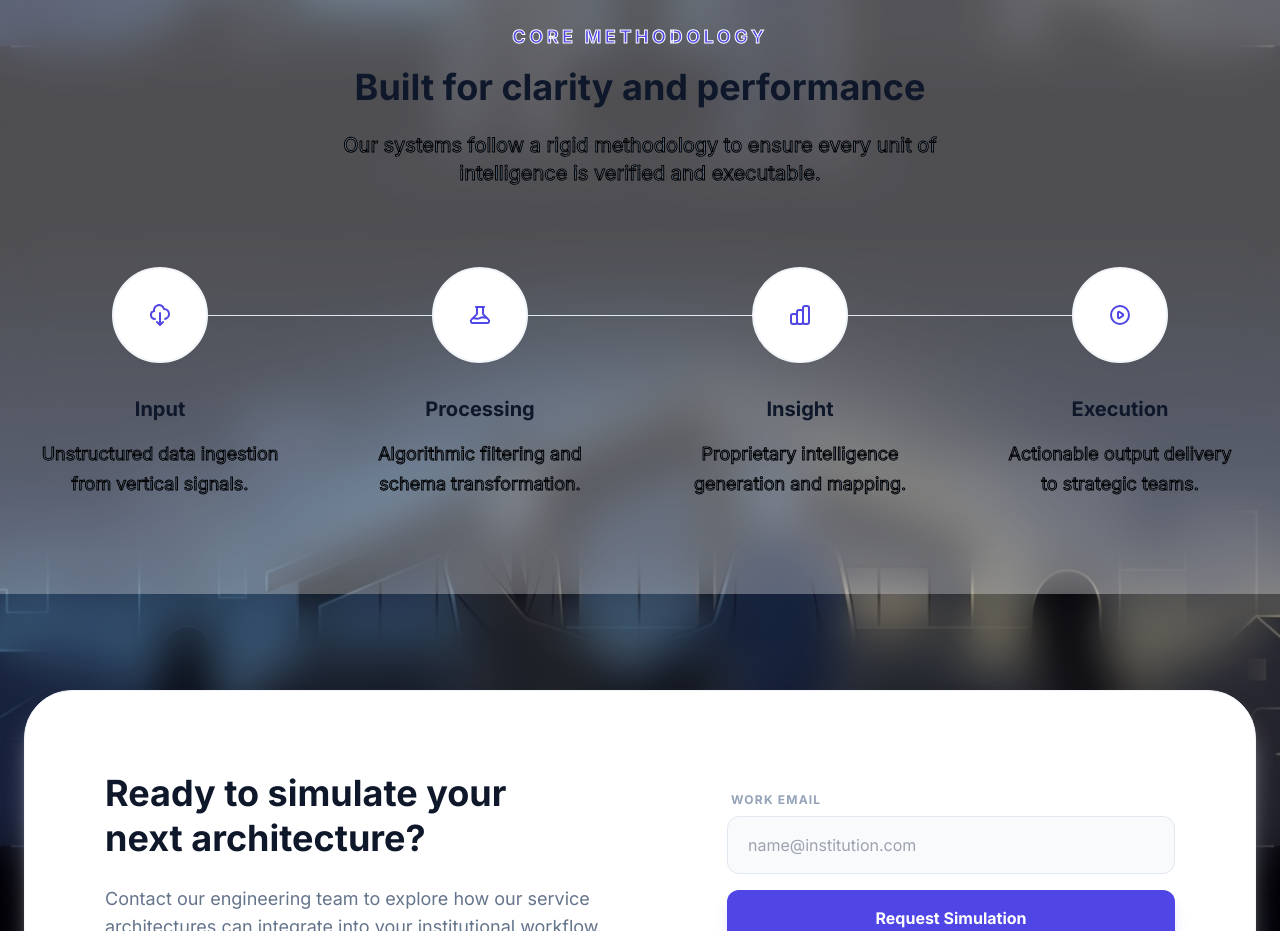
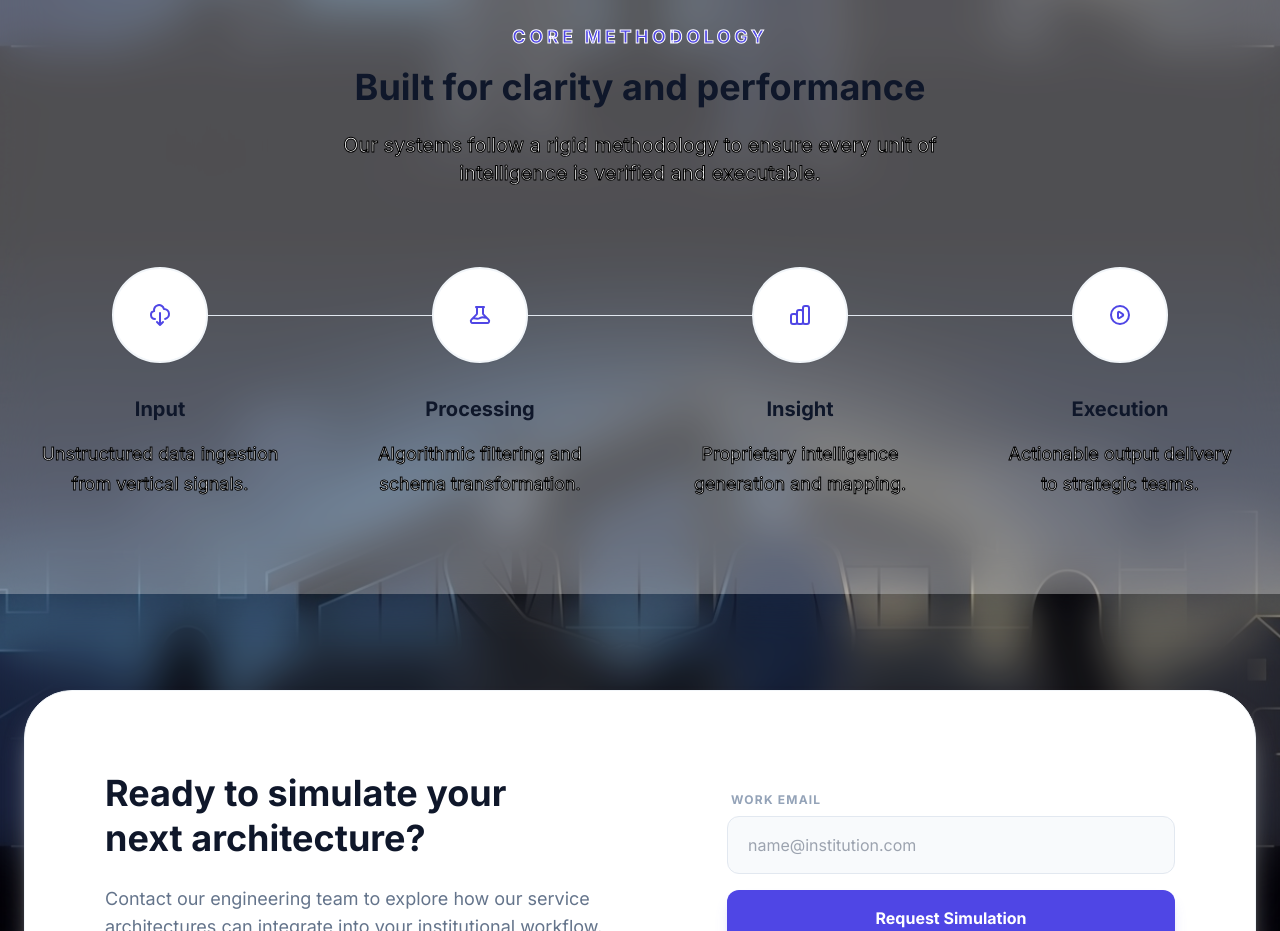
Before and after one commit to Hydrel-Tech/Hydrel, a React (Vite) app in the folder hydrel og 2/: page / in a window 1280 px wide. Shown: the part 2960-3891 px from the top of the page. Built offline with nearby package versions, Linux system fonts and the light colour scheme; no server answers.

Commit message:
Update HowItWorks.tsx

```diff
--- a/hydrel og 2/components/HowItWorks.tsx
+++ b/hydrel og 2/components/HowItWorks.tsx
@@ -47,7 +47,7 @@ export const HowItWorks: React.FC = () => {
       <div className="text-center mb-20">
         <h2 className="text-lg font-bold text-indigo-600 uppercase tracking-[0.2em] mb-4 [-webkit-text-stroke:1px_white]">Core Methodology</h2>
         <h3 className="text-4xl font-bold text-slate-900 mb-6">Built for clarity and performance</h3>
-        <p className="text-xl text-slate-500 max-w-2xl mx-auto [-webkit-text-stroke:1px_black]">
+        <p className="text-xl text-white max-w-2xl mx-auto [-webkit-text-stroke:1px_black]">
           Our systems follow a rigid methodology to ensure every unit of intelligence is verified and executable.
         </p>
       </div>
@@ -65,7 +65,7 @@ export const HowItWorks: React.FC = () => {
                 </div>
               </div>
               <h4 className="text-xl font-bold text-slate-900 mb-4">{step.title}</h4>
-              <p className="text-slate-500 text-lg leading-relaxed px-4 [-webkit-text-stroke:1px_black]">{step.desc}</p>
+              <p className="text-white text-lg leading-relaxed px-4 [-webkit-text-stroke:1px_black]">{step.desc}</p>
             </div>
           ))}
         </div>
```
